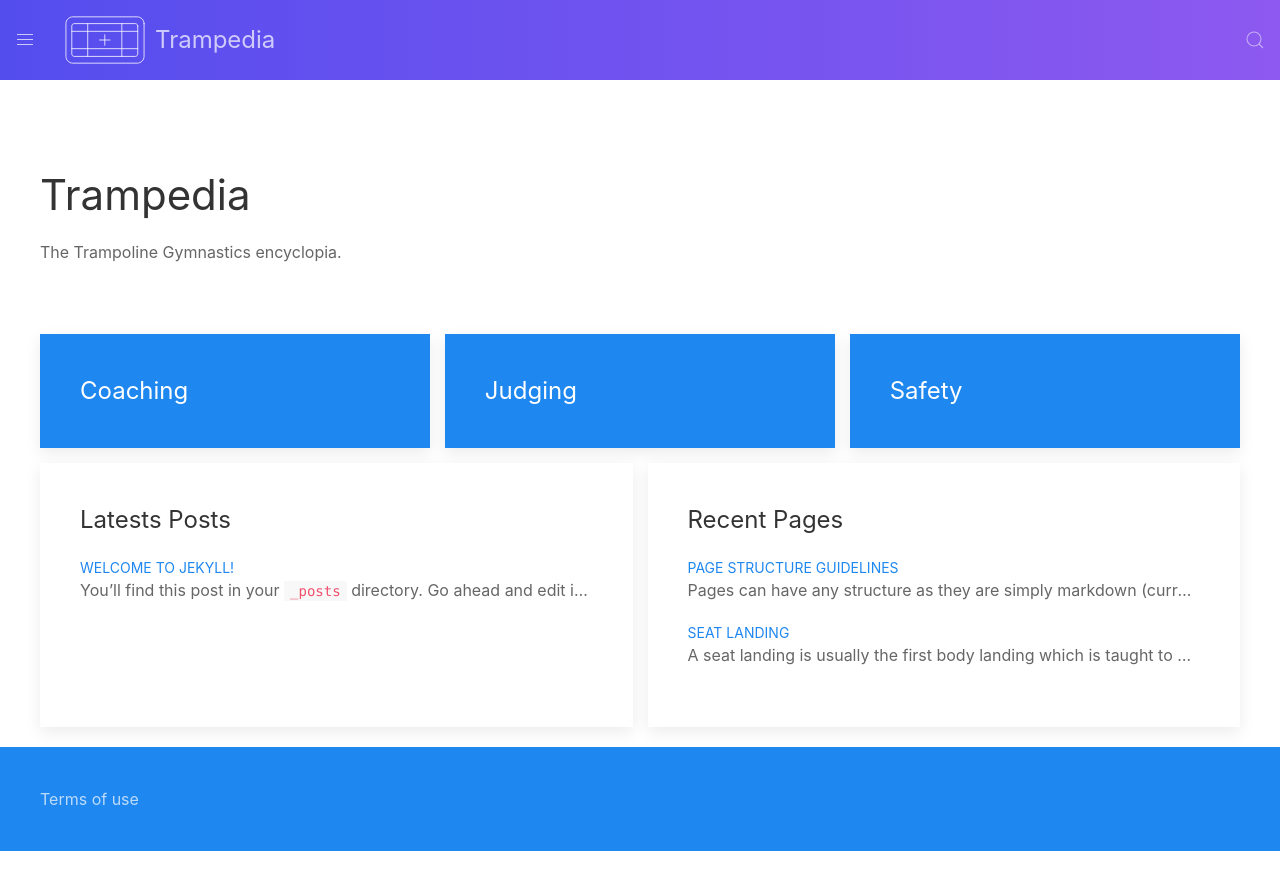
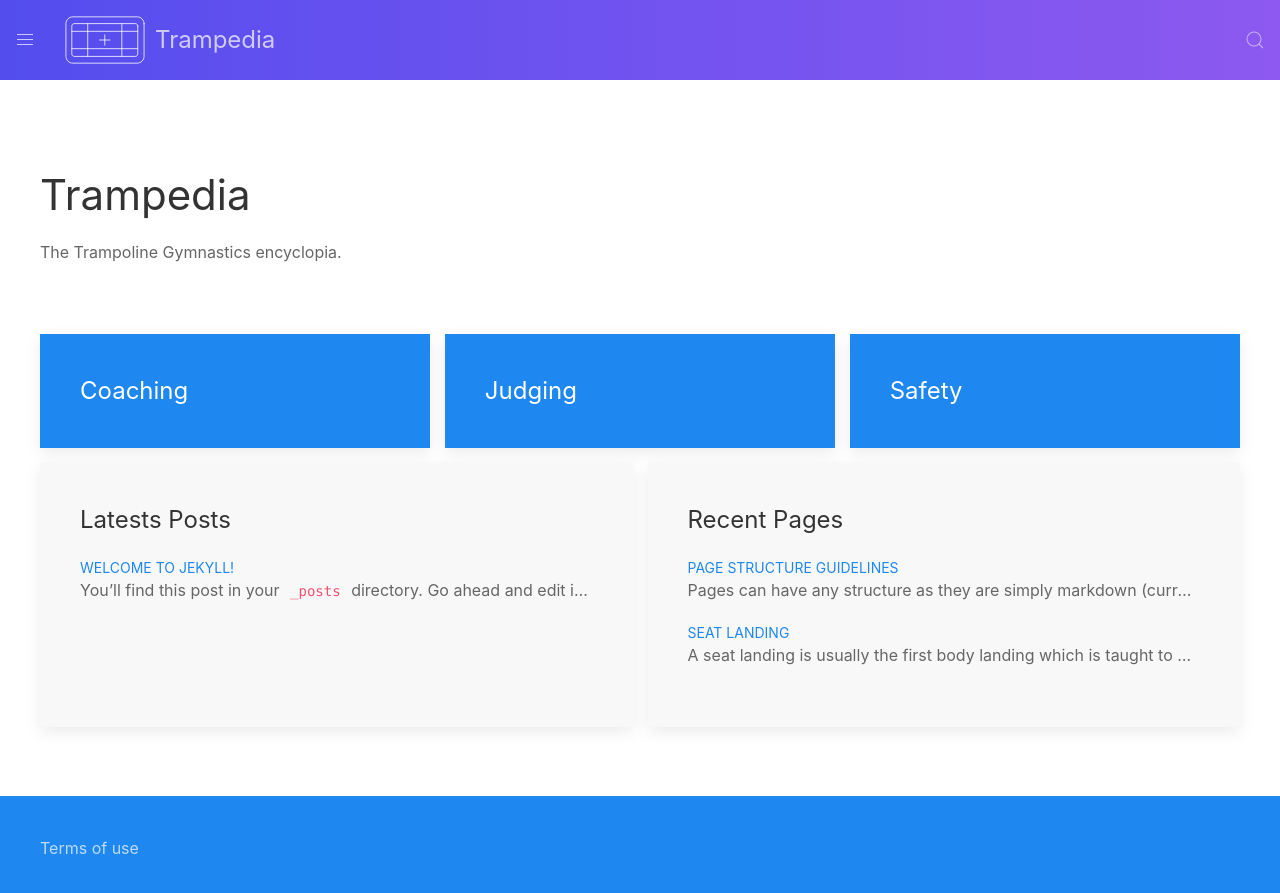
Before and after one commit to e-compton/trampedia, a Jekyll site: the page built from index.md, in a window 1280 px wide. Shown: the top 893 px of the page. Built offline with Jekyll 4.4.1, drawn with Linux system fonts in a browser that asks for light colours; nearby versions of some CDN libraries; comment, search, counter and statistics services are not loaded; our own code applies the rules of GitHub Pages for plain Markdown files.

Commit message:
:lipstick: fix footer to bottom of page

```diff
--- a/_layouts/home.html
+++ b/_layouts/home.html
@@ -32,7 +32,7 @@
 
     <div class="uk-child-width-1-2@m uk-grid-small uk-grid-match" uk-grid>
       <div>
-        <div class="uk-card uk-card-default uk-card-body">
+        <div class="uk-card uk-card-default uk-card-body uk-background-muted">
           <h3 class="uk-card-title">Latests Posts</h3>
           <dl class="uk-description-list">
               {% for post in site.posts limit: 5 %}
@@ -47,7 +47,7 @@
         </div>
       </div>
       <div>
-        <div class="uk-card uk-card-default uk-card-body">
+        <div class="uk-card uk-card-default uk-card-body uk-background-muted">
           <h3 class="uk-card-title">Recent Pages</h3>
           <dl class="uk-description-list">
               {% for page in (site.articles | sort: 'date') limit: 5 %}
--- a/_layouts/page.html
+++ b/_layouts/page.html
@@ -13,7 +13,5 @@
       {{content}}
   </div>
 
-  <footer>
-    {% include footer.html %}
-  </footer>
+  {% include footer.html %}
 </body>
--- a/_layouts/post.html
+++ b/_layouts/post.html
@@ -10,7 +10,5 @@
 
   <div class="uk-container uk-margin">{{content}}</div>
 
-  <footer>
-    {% include footer.html %}
-  </footer>
+  {% include footer.html %}
 </body>
--- a/css/main.scss
+++ b/css/main.scss
@@ -7,12 +7,21 @@ body {
     min-width: 250px;
 }
 
+footer {
+  position: absolute;
+  bottom: 0;
+}
+
 .full-width {
   width: 100%;
 }
 
 .uk-navbar-container:not(.uk-navbar-transparent) {
     background: linear-gradient(to right, #544dee, #8d59f0);
+}
+
+.uk-offcanvas-content {
+  min-height: 100%;
 }
 
 .trampedia-logo {
```
Also changed, not shown: _layouts/article.html (line endings or trailing spaces).
